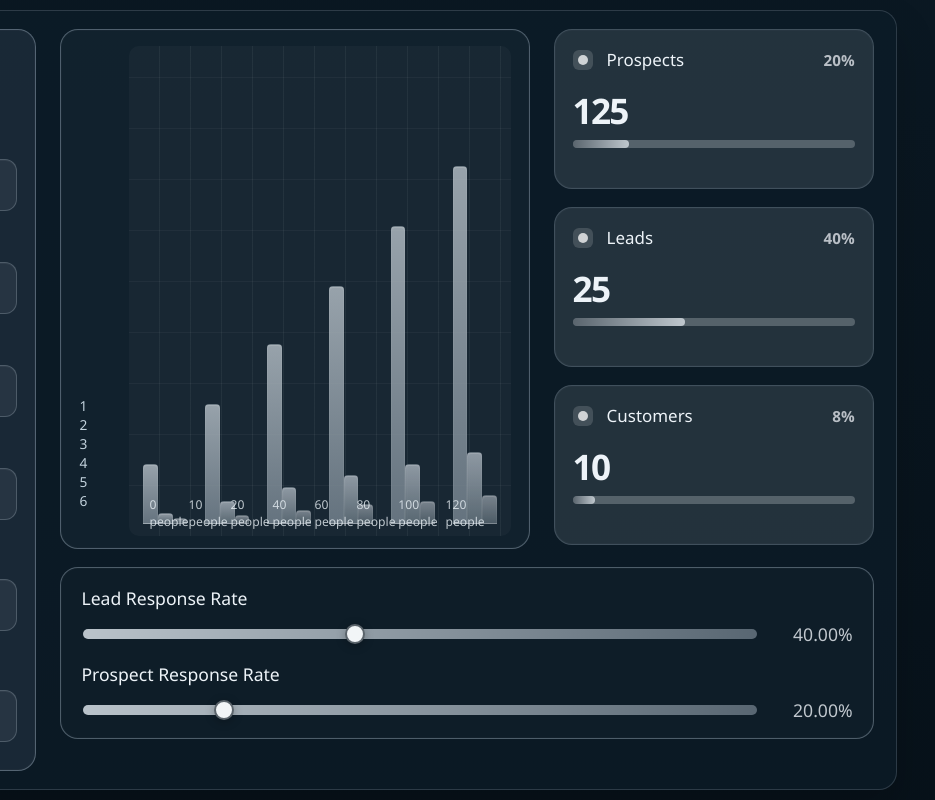
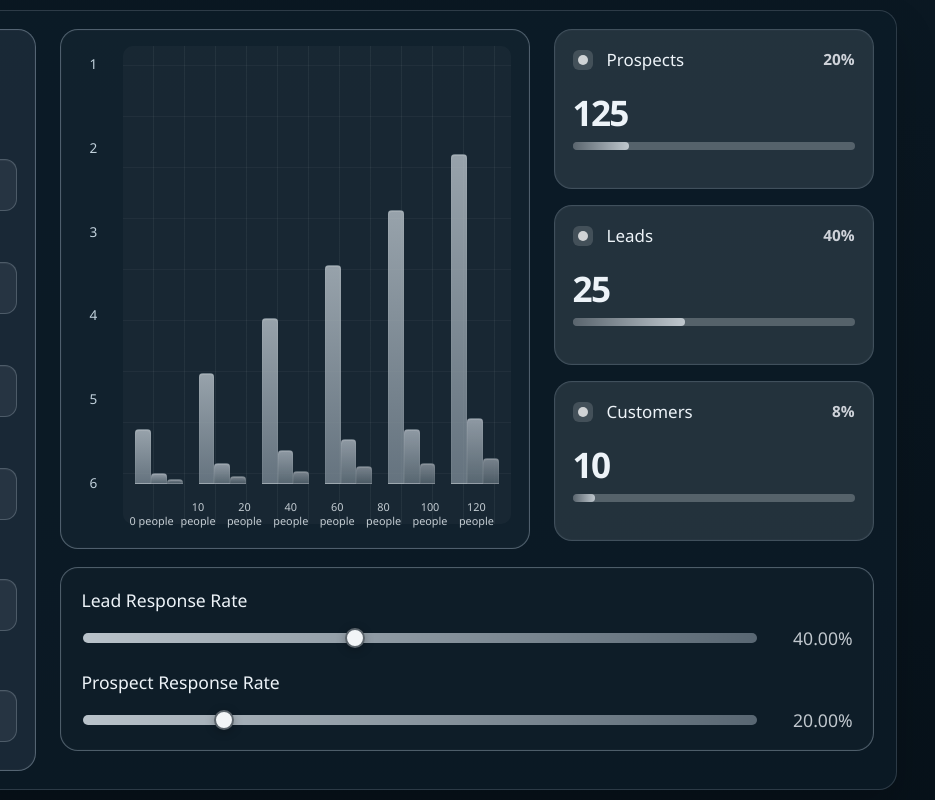
Before and after one commit to yonkina-lgtm/results-predictor, a plain HTML site: page index.html in a window 1280 px wide. Shown: the full height of the page, 345-1280 px from the left. Drawn offline with Linux system fonts and the light colour scheme.

Commit message:
finalize UI refinement
Refined the dashboard UI and improved chart label spacing, readability and overall visual consistency while preserving all existing functionality.

```diff
--- a/styles.css
+++ b/styles.css
@@ -219,27 +219,32 @@ input.date-box::-webkit-calendar-picker-indicator {
 }
 
 .chart-panel {
-  padding: 16px 18px 12px;
+  padding: 16px 18px 16px;
   height: 520px;
   background: rgba(20, 36, 48, 0.78);
+  position: relative;
 }
 
 .chart-area {
   position: relative;
   height: 100%;
   display: grid;
-  grid-template-columns: 42px 1fr;
-  gap: 8px;
-  align-items: end;
+  grid-template-columns: 32px 1fr;
+  gap: 12px;
+  align-items: stretch;
+  padding-bottom: 8px;
 }
 
 .y-axis {
   display: flex;
   flex-direction: column;
   justify-content: space-between;
-  padding: 16px 0 26px;
+  align-items: center;
+  padding: 8px 0 32px 0;
   color: rgba(219, 235, 245, 0.88);
-  font-size: 0.86rem;
+  font-size: 0.85rem;
+  font-weight: 500;
+  padding-right: 4px;
 }
 
 .bars-wrapper {
@@ -248,8 +253,8 @@ input.date-box::-webkit-calendar-picker-indicator {
   display: grid;
   grid-template-columns: repeat(6, minmax(0, 1fr));
   align-items: end;
-  gap: 18px;
-  padding: 20px 14px 12px 14px;
+  gap: 16px;
+  padding: 16px 12px 40px 12px;
   background:
     linear-gradient(rgba(255,255,255,0.03), rgba(255,255,255,0.03)),
     repeating-linear-gradient(
@@ -334,19 +339,23 @@ input.date-box::-webkit-calendar-picker-indicator {
 
 .chart-legend {
   position: absolute;
-  left: 70px;
-  right: 18px;
-  bottom: 6px;
-  display: flex;
-  justify-content: space-between;
-  color: rgba(233, 240, 245, 0.8);
-  font-size: 0.76rem;
+  left: 50px;
+  right: 12px;
+  bottom: 4px;
+  display: grid;
+  grid-template-columns: repeat(8, 1fr);
+  gap: 2px;
+  color: rgba(233, 240, 245, 0.82);
+  font-size: 0.68rem;
+  text-align: center;
+  align-items: flex-end;
+  line-height: 1.3;
 }
 
 .stats-column {
   display: flex;
   flex-direction: column;
-  gap: 18px;
+  gap: 16px;
 }
 
 .metric-card {
@@ -365,7 +374,7 @@ input.date-box::-webkit-calendar-picker-indicator {
   gap: 10px;
   font-size: 1.06rem;
   color: var(--text-main);
-  margin-bottom: 12px;
+  margin-bottom: 14px;
 }
 
 .metric-icon {
@@ -395,9 +404,10 @@ input.date-box::-webkit-calendar-picker-indicator {
 }
 
 .metric-percent {
-  color: rgba(236, 239, 244, 0.75);
+  color: rgba(236, 239, 244, 0.85);
   font-weight: 600;
-  font-size: 0.95rem;
+  font-size: 0.96rem;
+  margin-left: auto;
 }
 
 .metric-value {
@@ -424,15 +434,15 @@ input.date-box::-webkit-calendar-picker-indicator {
 }
 
 .sliders {
-  padding: 18px 20px 16px;
+  padding: 20px 20px 18px;
   background: rgba(16, 30, 42, 0.8);
 }
 
 .slider-row {
   display: flex;
   flex-direction: column;
-  gap: 12px;
-  margin-bottom: 16px;
+  gap: 14px;
+  margin-bottom: 20px;
 }
 
 .slider-row:last-child {
@@ -442,6 +452,7 @@ input.date-box::-webkit-calendar-picker-indicator {
 .slider-row label {
   font-size: 1.1rem;
   color: var(--text-main);
+  font-weight: 500;
 }
 
 .range-wrap {
```
